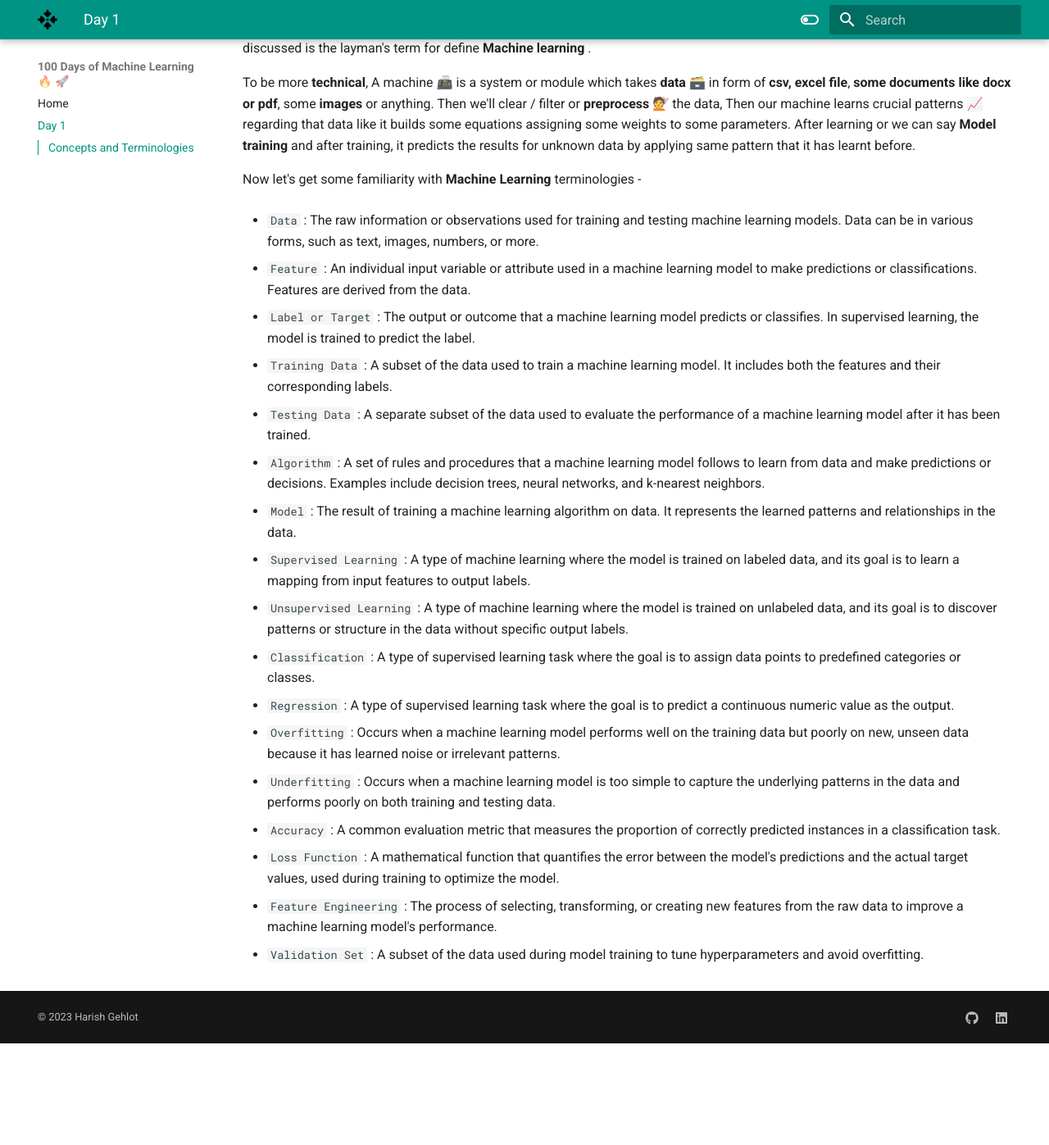
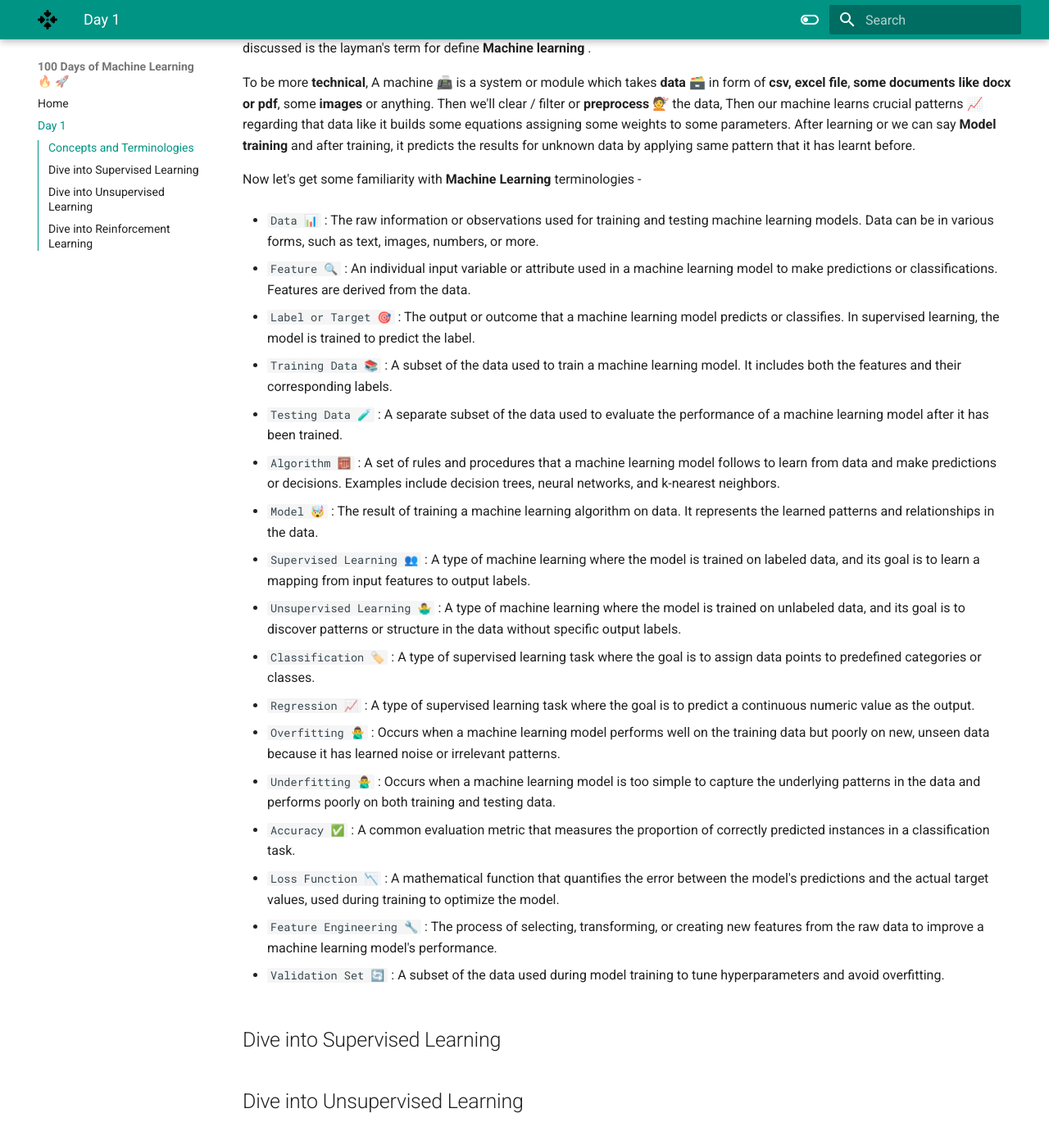
Before and after one commit to Hg03/100-Days-Of-Machine-Learning, an MkDocs documentation site: the page built from docs/Day 1.md, in a window 1280 px wide and 1400 px high, scrolled down 437 px. Shown: the top 1397 px of the window at 82% size. Built offline with MkDocs 1.6.1 and Material for MkDocs 9.7.7, drawn with Linux system fonts in a browser that asks for light colours; before the commit the page ends 1710 px from its top, so only the background shows below that; some of the changed text lies outside the part shown.

Commit message:
emojis added

```diff
--- a/docs/Day 1.md
+++ b/docs/Day 1.md
@@ -12,36 +12,42 @@ To be more **technical**, A machine 📠 is a system or module which takes **dat
 
 Now let's get some familiarity with **Machine Learning** terminologies -
 
-- `Data` : The raw information or observations used for training and testing machine learning models. Data can be in various forms, such as text, images, numbers, or more.
+- `Data 📊` : The raw information or observations used for training and testing machine learning models. Data can be in various forms, such as text, images, numbers, or more.
 
-- `Feature` : An individual input variable or attribute used in a machine learning model to make predictions or classifications. Features are derived from the data.
+- `Feature 🔍` : An individual input variable or attribute used in a machine learning model to make predictions or classifications. Features are derived from the data.
 
-- `Label or Target` : The output or outcome that a machine learning model predicts or classifies. In supervised learning, the model is trained to predict the label.
+- `Label or Target 🎯` : The output or outcome that a machine learning model predicts or classifies. In supervised learning, the model is trained to predict the label.
 
-- `Training Data` : A subset of the data used to train a machine learning model. It includes both the features and their corresponding labels.
+- `Training Data 📚` : A subset of the data used to train a machine learning model. It includes both the features and their corresponding labels.
 
-- `Testing Data` : A separate subset of the data used to evaluate the performance of a machine learning model after it has been trained.
+- `Testing Data 🧪` : A separate subset of the data used to evaluate the performance of a machine learning model after it has been trained.
 
-- `Algorithm` : A set of rules and procedures that a machine learning model follows to learn from data and make predictions or decisions. Examples include decision trees, neural networks, and k-nearest neighbors.
+- `Algorithm 🧮` : A set of rules and procedures that a machine learning model follows to learn from data and make predictions or decisions. Examples include decision trees, neural networks, and k-nearest neighbors.
 
-- `Model` : The result of training a machine learning algorithm on data. It represents the learned patterns and relationships in the data.
+- `Model 🤯` : The result of training a machine learning algorithm on data. It represents the learned patterns and relationships in the data.
 
-- `Supervised Learning` : A type of machine learning where the model is trained on labeled data, and its goal is to learn a mapping from input features to output labels.
+- `Supervised Learning 👥` : A type of machine learning where the model is trained on labeled data, and its goal is to learn a mapping from input features to output labels.
 
-- `Unsupervised Learning` : A type of machine learning where the model is trained on unlabeled data, and its goal is to discover patterns or structure in the data without specific output labels.
+- `Unsupervised Learning 🤷‍♂️` : A type of machine learning where the model is trained on unlabeled data, and its goal is to discover patterns or structure in the data without specific output labels.
 
-- `Classification` : A type of supervised learning task where the goal is to assign data points to predefined categories or classes.
+- `Classification 🏷️` : A type of supervised learning task where the goal is to assign data points to predefined categories or classes.
 
-- `Regression` : A type of supervised learning task where the goal is to predict a continuous numeric value as the output.
+- `Regression 📈` : A type of supervised learning task where the goal is to predict a continuous numeric value as the output.
 
-- `Overfitting` : Occurs when a machine learning model performs well on the training data but poorly on new, unseen data because it has learned noise or irrelevant patterns.
+- `Overfitting 🙅‍♂️` : Occurs when a machine learning model performs well on the training data but poorly on new, unseen data because it has learned noise or irrelevant patterns.
 
-- `Underfitting` : Occurs when a machine learning model is too simple to capture the underlying patterns in the data and performs poorly on both training and testing data.
+- `Underfitting 🙅‍♂️` : Occurs when a machine learning model is too simple to capture the underlying patterns in the data and performs poorly on both training and testing data.
 
-- `Accuracy` : A common evaluation metric that measures the proportion of correctly predicted instances in a classification task.
+- `Accuracy ✅` : A common evaluation metric that measures the proportion of correctly predicted instances in a classification task.
 
-- `Loss Function` : A mathematical function that quantifies the error between the model's predictions and the actual target values, used during training to optimize the model.
+- `Loss Function 📉` : A mathematical function that quantifies the error between the model's predictions and the actual target values, used during training to optimize the model.
 
-- `Feature Engineering` : The process of selecting, transforming, or creating new features from the raw data to improve a machine learning model's performance.
+- `Feature Engineering 🔧` : The process of selecting, transforming, or creating new features from the raw data to improve a machine learning model's performance.
 
-- `Validation Set` : A subset of the data used during model training to tune hyperparameters and avoid overfitting.
+- `Validation Set 🔄` : A subset of the data used during model training to tune hyperparameters and avoid overfitting.
+
+## Dive into Supervised Learning
+
+## Dive into Unsupervised Learning
+
+## Dive into Reinforcement Learning
```
